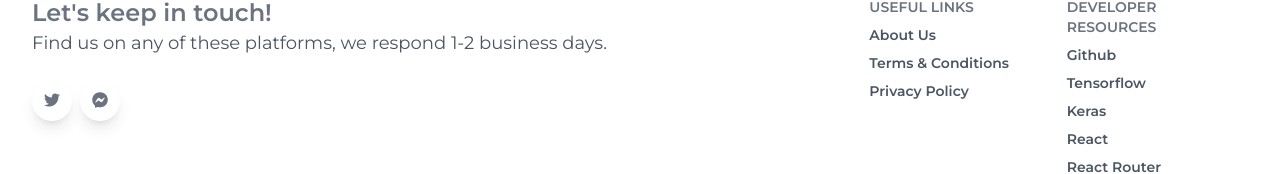
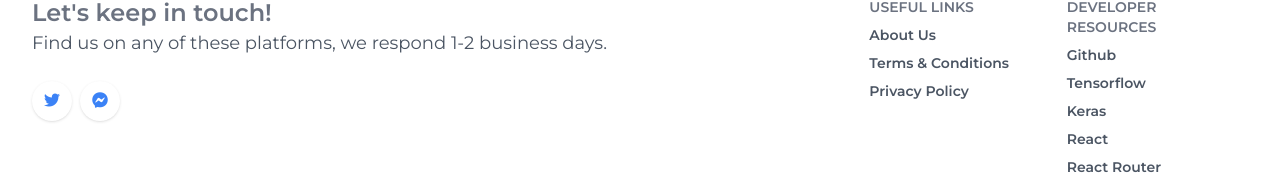
Before and after one commit to Jm-Paunlagui/Matrix-Lab-Client, a React (Create React App) app in the folder client/: page / in a window 1280 px wide. Shown: the part 884-1058 px from the top of the page. Built offline with nearby package versions, Linux system fonts and the light colour scheme.

Commit message:
New: Added animation, transition and delay

```diff
--- a/client/src/components/footers/footer.js
+++ b/client/src/components/footers/footer.js
@@ -13,12 +13,11 @@ const Footer = () => {
                                 Find us on any of these platforms, we respond 1-2 business days.
                             </h5>
                             <div className="mt-6 mb-6 lg:mb-0">
-                                <button className="items-center justify-center w-10 h-10 mr-2 font-normal bg-white rounded-full shadow-lg outline-none text-lightBlue-400 align-center focus:outline-none" type="button">
-                                    <a className="fab fa-twitter" href="https://twitter.com/messages/719487995892539393-719487995892539393?text=" target={"_blank"} rel="noreferrer noopener"> </a>
-
+                                <button className="items-center justify-center w-10 h-10 mr-2 font-normal text-blue-500 transition duration-700 ease-in-out delay-150 bg-white rounded-full shadow outline-none hover:shadow-lg align-center focus:outline-none hover:text-blue-700 hover:bg-gray-200 hover:-translate-y-1 hover:scale-110" type="button">
+                                    <a className="fab fa-twitter " href="https://twitter.com/messages/719487995892539393-719487995892539393?text=" target={"_blank"} rel="noreferrer noopener"> </a>
                                 </button>
-                                <button className="items-center justify-center w-10 h-10 mr-2 font-normal bg-white rounded-full shadow-lg outline-none text-lightBlue-600 align-center focus:outline-none" type="button">
-                                    <a className="fab fa-facebook-messenger" href="https://www.messenger.com/t/100001178366981" target={"_blank"} rel="noreferrer noopener"> </a>
+                                <button className="items-center justify-center w-10 h-10 mr-2 font-normal text-blue-500 transition duration-700 ease-in-out delay-150 bg-white rounded-full shadow outline-none hover:shadow-lg align-center focus:outline-none hover:text-blue-700 hover:bg-gray-200 hover:-translate-y-1 hover:scale-110" type="button">
+                                    <a className="fab fa-facebook-messenger hover:text-blue-700" href="https://www.messenger.com/t/100001178366981" target={"_blank"} rel="noreferrer noopener"> </a>
                                 </button>
 
                             </div>
```
